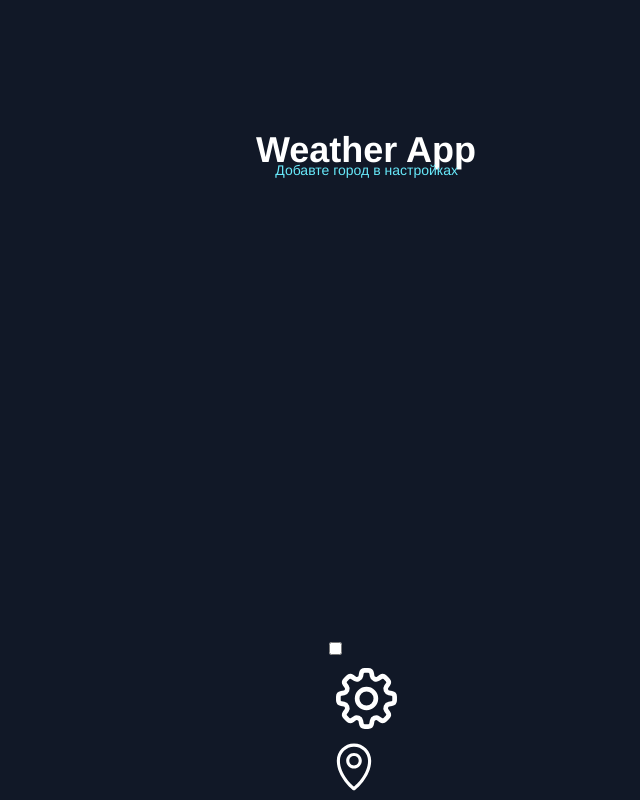
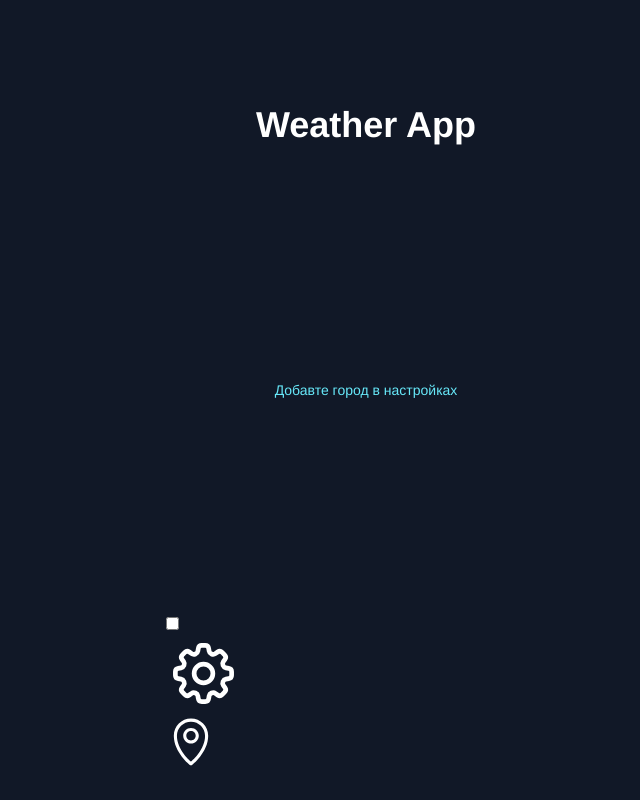
Before and after one commit to Innovavtion/weather, a React (Create React App) app: page / in a window 1280 px wide. Shown: the whole page, without its empty margins (274-914 px from the left). Built offline with nearby package versions, Linux system fonts and the light colour scheme.

Commit message:
fix: viewing cards in component swiper

```diff
--- a/src/App.tsx
+++ b/src/App.tsx
@@ -36,33 +36,32 @@ function App() {
 
       <div className="weather-app-container">
         <h1 className="title-text">Weather App</h1>
-        <div className="weather-card-container">
-          <div className="flex flex-col justify-center">
-            {/* Простенький лоадер start */}
-            {loading && <Icons name={`loader`} color="#ffffff" size={'50'} className="icons-card loader" />}
-
-            {/* Простенький вывод error */}
-            {error && <p className="text-center text-red-500 fixed right-[35.8%]">{error}</p>}
-
-            {city.length === 0 && (
-              <p className="text-center text-cyan-300 fixed right-[38.5%]">Добавте город в настройках</p>
-            )}
-          </div>
         <Swiper
           effect={'cards'}
           autoplay={true}
           grabCursor={true}
-            cardsEffect={{ slideShadows: false, perSlideOffset: 7.5 }}
+          cardsEffect={{ slideShadows: false, perSlideOffset: 15 }}
+          initialSlide={1}
           modules={[EffectCards]}
+          id="swiper"
+          className="weather-card-container relative"
         >
           {weather.map((weather, index) => (
             <SwiperSlide key={index}>
               <Cards weather={weather} key={index} />
             </SwiperSlide>
           ))}
-          </Swiper>
+          <div className="absolute w-full h-5 min-h-3 max-h-50 flex flex-col justify-center items-center top-2/4">
+            {/* Простенький лоадер start */}
+            {loading && <Icons name={`loader`} color="#ffffff" size={'50'} className="icons-card loader" />}
+
+            {/* Простенький вывод error */}
+            {error && <p className="text-red-500 fixed">{error}</p>}
+
+            {city.length === 0 && <p className="text-cyan-300">Добавте город в настройках</p>}
           </div>
           <Menu modal={modal} setModal={setModal} />
+        </Swiper>
       </div>
     </>
   );
--- a/src/components/cards/cards.css
+++ b/src/components/cards/cards.css
@@ -12,7 +12,7 @@
 
 .weather-card-active {
   box-shadow: 0px 15px 15px 1px rgba(0, 0, 0, 0.45);
-  @apply h-96 w-80 xs:min-w-0 xs:min-h-0 mx-16 xs:mx-10 xs:max-w-full xs:max-h-full;
+  @apply h-96 w-80 xs:min-w-0 xs:min-h-0 mx-12 xs:mx-10 xs:max-w-full xs:max-h-full;
 }
 
 .icons-card {
--- a/src/index.css
+++ b/src/index.css
@@ -26,9 +26,13 @@ body {
   height: 100%;
 }
 
+#swiper {
+  width: 25rem;
+}
+
 .weather-app-container {
   position: fixed;
-  top: 50%;
+  top: 45%;
   left: 50%;
   -webkit-transform: translate(-50%, -50%);
   -ms-transform: translate(-50%, -50%);
@@ -38,7 +42,7 @@ body {
 }
 
 .title-text {
-  @apply text-white text-center font-bold text-3xl xl:text-4xl mt-32;
+  @apply text-white text-center font-bold text-3xl xl:text-4xl;
 }
 
 .swiper {
@@ -72,7 +76,7 @@ body {
 .loader {
   animation: loader-animation 1.5s infinite linear;
   position: fixed;
-  right: 46.9%;
+  top: 38%;
 }
 
 @keyframes loader-animation {
```
Also changed, not shown: 1 other file (tests, documents, lock files or other folders). Lines whose indentation alone changed are shown as unchanged.
